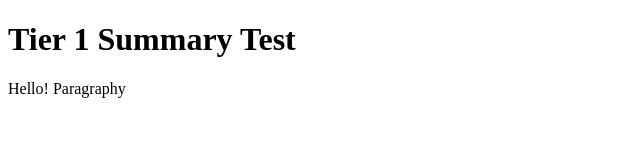
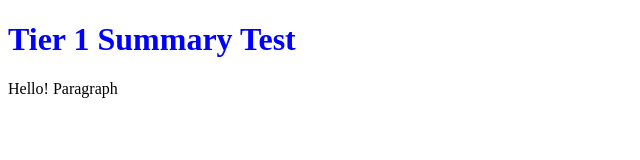
Before and after one commit to NateNotermann/tier1-summery-video-test, a plain HTML site: page index.html in a window 1280 px wide. Shown: the whole page, without its empty margins (0-640 px from the left). Drawn offline with Linux system fonts and the light colour scheme.

Commit message:
added main.css file & linked

```diff
--- a/index.html
+++ b/index.html
@@ -4,11 +4,15 @@
     <meta charset="UTF-8">
     <meta http-equiv="X-UA-Compatible" content="IE=edge">
     <meta name="viewport" content="width=device-width, initial-scale=1.0">
+    <!-- link the stylesheet-->
+    <link href="main.css" rel="stylesheet"/>
+
+
     <title>Tier 1 Summary Test Page</title>
 </head>
 <body>
     <h1>Tier 1 Summary Test</h1>
-    <p>Hello! Paragraphy</p>
+    <p>Hello! Paragraph</p>
 
 
 
--- /dev/null
+++ b/main.css
@@ -0,0 +1,3 @@
+h1 {
+    color: blue;
+}
```
